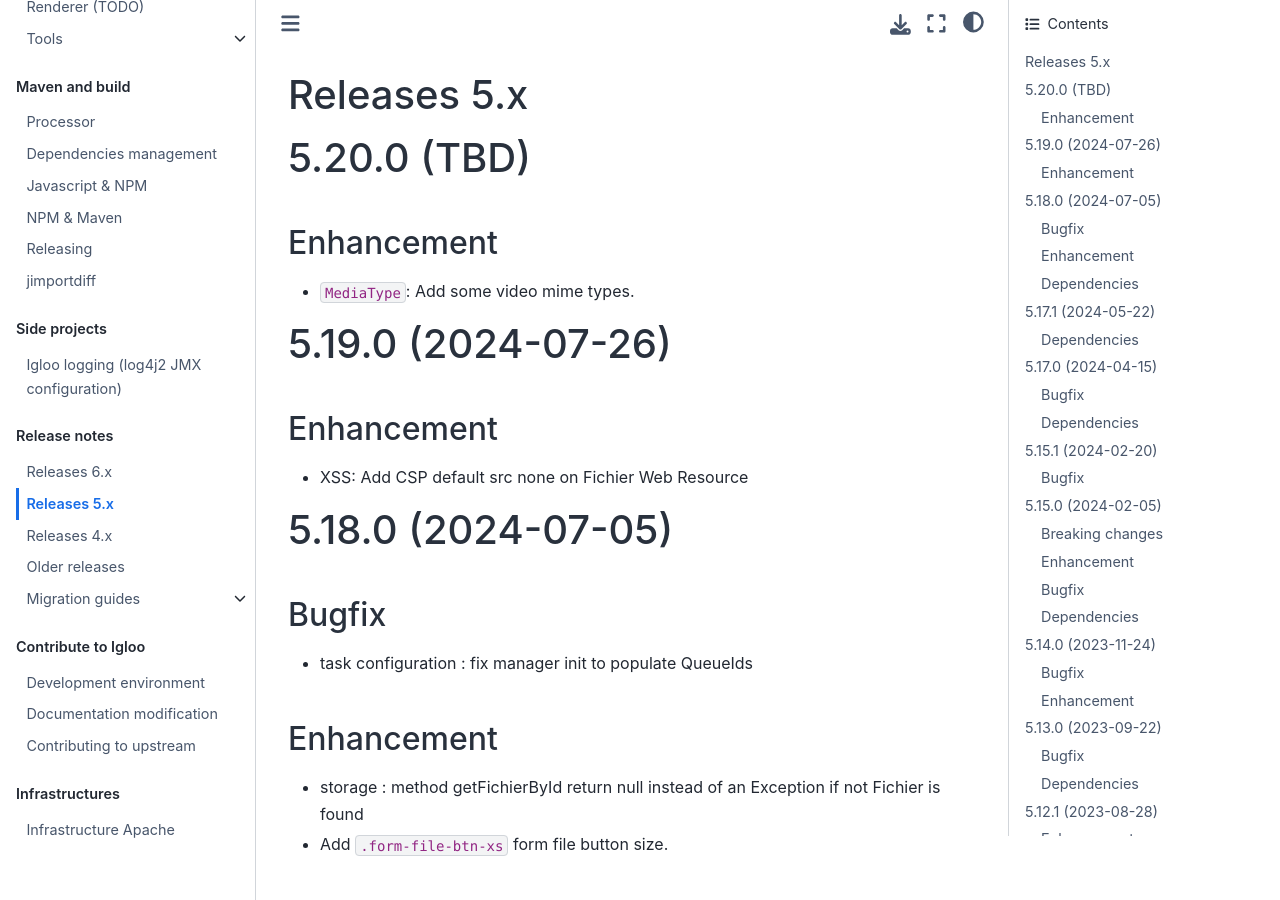
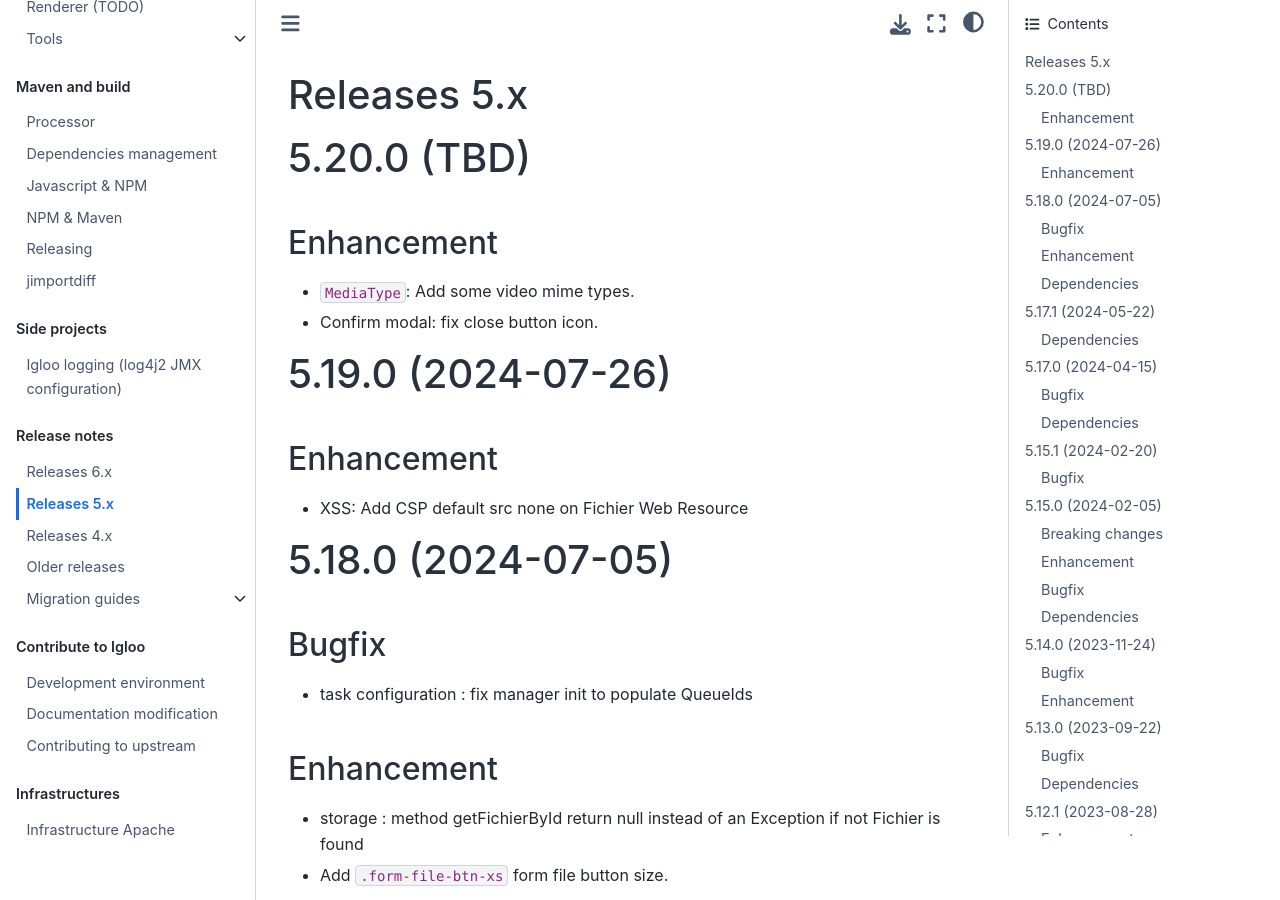
Before and after one commit to igloo-project/igloo-doc, a Sphinx documentation site: the page built from source/release-notes/releases-5.x.md, in a window 1280 px wide and 900 px high. Built offline with Sphinx 7.4.7 and the Sphinx Book theme 1.1.4, drawn with Linux system fonts in a browser that asks for light colours.

Commit message:
Changelog 5.20.0

```diff
--- a/source/release-notes/releases-5.x.md
+++ b/source/release-notes/releases-5.x.md
@@ -7,6 +7,7 @@
 ## Enhancement
 
 * `MediaType`: Add some video mime types.
+* Confirm modal: fix close button icon.
 
 (v5.19.0)=
 
```
